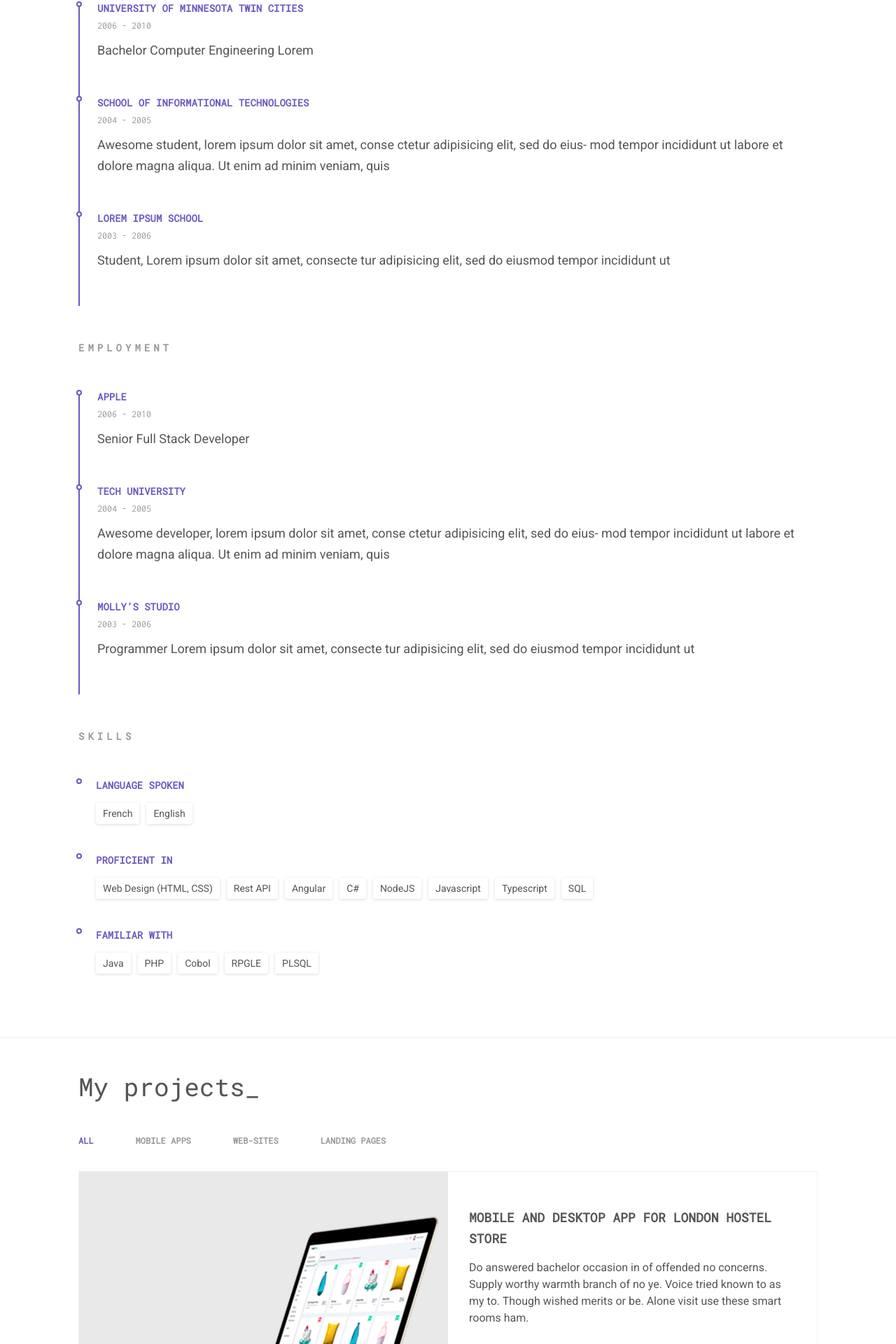
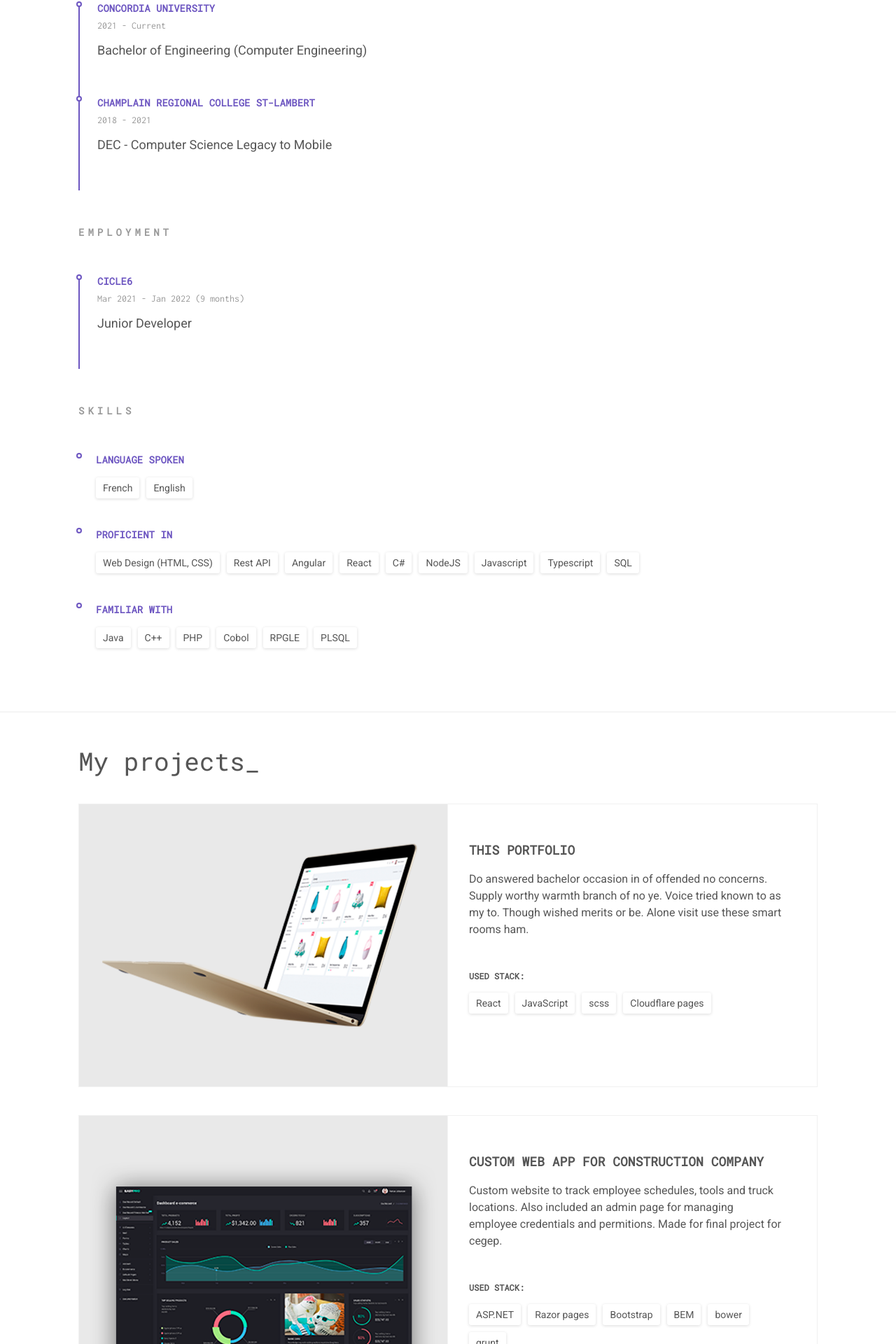
Before and after one commit to LouisChoiniere/Portfolio, a React (Create React App) app: page / in a window 1280 px wide. Shown: the part 1150-3070 px from the top of the page at 70% size. Built offline with nearby package versions, Linux system fonts and the light colour scheme.

Commit message:
changed some of the info in resume and added todos

```diff
--- a/src/app/App.jsx
+++ b/src/app/App.jsx
@@ -1,8 +1,8 @@
+import Contact from './components/contact/contact.component';
 import Header from './components/header/header.component';
 import Hello from './components/hello/hello.component';
+import Portfolio from './components/portfolio/Portfolio';
 import Resume from './components/resume/Resume';
-import Portfolio from './components/portfolio/Portfolio';
-import Contact from './components/contact/contact.component';
 
 import './App.scss';
 
--- a/src/app/components/contact/contact.component.jsx
+++ b/src/app/components/contact/contact.component.jsx
@@ -7,6 +7,7 @@ const Contact = () => {
             <div className="container section">
                 <h2 id="portfolio_header" className="section-title">Get in touch_</h2>
 
+                {/* TODO Make form work */}
                 <form>
                     <div className="form-group">
                         <input className="form-field js-field-name" type="text" placeholder="Your name" required="" />
--- a/src/app/components/header/header.component.jsx
+++ b/src/app/components/header/header.component.jsx
@@ -1,7 +1,8 @@
+import { faGithub, faLinkedin } from '@fortawesome/free-brands-svg-icons';
 import { FontAwesomeIcon } from '@fortawesome/react-fontawesome';
-import { faLinkedin, faGithub, } from '@fortawesome/free-brands-svg-icons'
 
 import './header.component.scss';
+
 
 const Header = () => {
     return (<>
@@ -9,6 +10,7 @@ const Header = () => {
             <div className="container section">
 
                 <div className="columns">
+                    {/* TODO Add picture maybe */}
                     {/* <div className="column is-hidden-mobile is-4">
                         <img className='personal-profile__picture' src="/img/img_avatar.png" alt="Picture of me" />
                     </div> */}
@@ -29,8 +31,8 @@ const Header = () => {
                         </dl>
 
                         <p className="personal-profile__social">
-                            <a href="https://www.linkedin.com/in/louis-choiniere/"><FontAwesomeIcon icon={faLinkedin} size='2x' color='#fff' /></a>
-                            <a href="https://github.com/LouisChoiniere/"><FontAwesomeIcon icon={faGithub} size='2x' color='#fff' /></a>
+                            <a href="https://www.linkedin.com/in/louis-choiniere/" target={'_blank'}><FontAwesomeIcon icon={faLinkedin} size='2x' color='#fff' /></a>
+                            <a href="https://github.com/LouisChoiniere/" target={'_blank'}><FontAwesomeIcon icon={faGithub} size='2x' color='#fff' /></a>
 
                         </p>
                     </div>
--- a/src/app/components/hello/hello.component.jsx
+++ b/src/app/components/hello/hello.component.jsx
@@ -1,11 +1,12 @@
+import { faDownload } from "@fortawesome/free-solid-svg-icons";
 import { FontAwesomeIcon } from "@fortawesome/react-fontawesome";
-import { faDownload } from "@fortawesome/free-solid-svg-icons";
 
 
 const Hello = () => {
     return (<>
         <section id="hello" className="container section">
             <h2 id="hello_header" className="section-title">Hi_</h2>
+            {/* TODO write good intro paragraph */}
             <p className="section__description">
                 I am a Junior developer with the most experience in full stack web development.
                 I am Junior Web developer able to build a Web presence from the ground up - from concept, navigation,
--- a/src/app/components/portfolio/Portfolio.jsx
+++ b/src/app/components/portfolio/Portfolio.jsx
@@ -1,11 +1,12 @@
-import './Portfolio_Section.scss';
+import './Portfolio.scss';
 
 const Portfolio = () => {
     return (<>
         <section id="portfolio" className="container section">
             <h2 id="portfolio_header" className="section-title">My projects_</h2>
 
-            <nav style={{
+            {/* TODO Make filter work when there is more projects */}
+            {/* <nav style={{
                 marginBottom: "30px"
             }}>
                 <ul>
@@ -14,77 +15,55 @@ const Portfolio = () => {
                     <li><a href="#portfolio" data-portfolio-target-tag="web-sites">web-sites</a></li>
                     <li><a href="#portfolio" data-portfolio-target-tag="landing-pages">landing pages</a></li>
                 </ul>
-            </nav>
+            </nav> */}
 
             <div className="portfolio-cards">
                 <div className="project-card">
                     <div className="project-card-image">
+                        {/* TODO Change image */}
                         <img src="/img/img_project_1_mono.png" alt="project-img" />
                     </div>
 
                     <div className="project-card-info">
-                        <h3 className="project-card-info-title">Mobile and desktop app for London hostel store </h3>
+                        <h3 className="project-card-info-title">This Portfolio</h3>
+                        {/* TODO Better description */}
                         <p className="project-card-info-description">
                             Do answered bachelor occasion in of offended no concerns. Supply worthy warmth branch of no ye.
                             Voice tried known to as my to. Though wished merits or be. Alone visit use these smart rooms ham.
                         </p>
                         <p className="project-card-info-stack">Used stack:</p>
                         <ul className="tags">
-                            <li>html5</li>
-                            <li>css3</li>
+                            <li>React</li>
                             <li>JavaScript</li>
-                            <li>bower</li>
-                            <li>grunt</li>
+                            <li>scss</li>
+                            <li>Cloudflare pages</li>
                         </ul>
-                        <a href="#portfolio" className="project-card-info-link">www.superapp.com</a>
+                        {/* <a href="#portfolio" className="project-card-info-link">www.superapp.com</a> */}
                     </div>
                 </div>
 
                 <div className="project-card">
                     <div className="project-card-image">
+                        {/* TODO Change image */}
                         <img src="/img/img_project_2_mono.png" alt="project-img" />
                     </div>
 
                     <div className="project-card-info">
-                        <h3 className="project-card-info-title">Web app page for trevel company</h3>
+                        <h3 className="project-card-info-title">Custom web app for construction company</h3>
+                        {/* TODO Better description */}
                         <p className="project-card-info-description">
-                            Preference any astonished unreserved mrs. Prosperous understood middletons in conviction an
-                            uncommonly do. Supposing so be resolving breakfast am or perfectly. Is drew am hill from mr.
+                            Custom website to track employee schedules, tools and truck locations. Also included an admin page for managing employee credentials and permitions. Made for final project for cegep.
                         </p>
                         <p className="project-card-info-stack">Used stack:</p>
                         <ul className="tags">
-                            <li>html5</li>
-                            <li>css3</li>
-                            <li>JavaScript</li>
+                            <li>ASP.NET</li>
+                            <li>Razor pages</li>
+                            <li>Bootstrap</li>
                             <li>BEM</li>
                             <li>bower</li>
                             <li>grunt</li>
                         </ul>
-                        <a href="#portfolio" className="project-card-info-link">www.travellend.com</a>
-                    </div>
-                </div>
-
-                <div className="project-card">
-                    <div className="project-card-image">
-                        <img src="/img/img_project_3_mono.png" alt="project-img" />
-                    </div>
-
-                    <div className="project-card-info">
-                        <h3 className="project-card-info-title">Admin template for Photo Service</h3>
-                        <p className="project-card-info-description">
-                            Do answered bachelor occasion in of offended no concerns. Supply worthy warmth branch of no ye.
-                            Voice tried known to as my to. Though wished merits or be. Alone visit use these smart rooms ham.
-                        </p>
-                        <p className="project-card-info-stack">Used stack:</p>
-                        <ul className="tags">
-                            <li>html5</li>
-                            <li>css3</li>
-                            <li>JavaScript</li>
-                            <li>BEM</li>
-                            <li>bower</li>
-                            <li>grunt</li>
-                        </ul>
-                        <a href="#portfolio" className="project-card-info-link">www.coolphoto.com</a>
+                        {/* <a href="#portfolio" className="project-card-info-link">www.travellend.com</a> */}
                     </div>
                 </div>
             </div>
--- a/src/app/components/resume/Resume.jsx
+++ b/src/app/components/resume/Resume.jsx
@@ -15,26 +15,17 @@ const Resume = () => {
             <div className="resume-list" >
                 <h3 className="resume-list-title">education</h3>
                 <div className="resume-list-block">
-                    <p className="resume-list-block-title">University of Minnesota Twin Cities </p>
-                    <p className="resume-list-block-date">2006 - 2010</p>
+                    <p className="resume-list-block-title">Concordia University</p>
+                    <p className="resume-list-block-date">2021 - Current</p>
                     <p className="resume-list-block-description">
-                        Bachelor Computer Engineering Lorem
+                        Bachelor of Engineering (Computer Engineering)
                     </p>
                 </div>
                 <div className="resume-list-block">
-                    <p className="resume-list-block-title">School of Informational technologies</p>
-                    <p className="resume-list-block-date">2004 - 2005</p>
+                    <p className="resume-list-block-title">Champlain regional College St-Lambert</p>
+                    <p className="resume-list-block-date">2018 - 2021</p>
                     <p className="resume-list-block-description">
-                        Awesome student, lorem ipsum dolor sit amet, conse ctetur adipisicing elit, sed do eius-
-                        mod tempor incididunt ut labore et dolore magna aliqua. Ut enim ad minim veniam, quis
-                    </p>
-                </div>
-                <div className="resume-list-block">
-                    <p className="resume-list-block-title">Lorem Ipsum School</p>
-                    <p className="resume-list-block-date">2003 - 2006</p>
-                    <p className="resume-list-block-description">
-                        Student, Lorem ipsum dolor sit amet, consecte tur adipisicing elit, sed do eiusmod tempor
-                        incididunt ut
+                        DEC - Computer Science Legacy to Mobile
                     </p>
                 </div>
             </div>
@@ -43,26 +34,10 @@ const Resume = () => {
             <div className="resume-list" >
                 <h3 className="resume-list-title">employment</h3>
                 <div className="resume-list-block">
-                    <p className="resume-list-block-title">Apple</p>
-                    <p className="resume-list-block-date">2006 - 2010</p>
+                    <p className="resume-list-block-title">Cicle6</p>
+                    <p className="resume-list-block-date">Mar 2021 - Jan 2022 (9 months)</p>
                     <p className="resume-list-block-description">
-                        Senior Full Stack Developer
-                    </p>
-                </div>
-                <div className="resume-list-block">
-                    <p className="resume-list-block-title">Tech university</p>
-                    <p className="resume-list-block-date">2004 - 2005</p>
-                    <p className="resume-list-block-description">
-                        Awesome developer, lorem ipsum dolor sit amet, conse ctetur adipisicing elit, sed do eius-
-                        mod tempor incididunt ut labore et dolore magna aliqua. Ut enim ad minim veniam, quis
-                    </p>
-                </div>
-                <div className="resume-list-block">
-                    <p className="resume-list-block-title">Molly’s studio</p>
-                    <p className="resume-list-block-date">2003 - 2006</p>
-                    <p className="resume-list-block-description">
-                        Programmer Lorem ipsum dolor sit amet, consecte tur adipisicing elit, sed do eiusmod tempor
-                        incididunt ut
+                        Junior Developer
                     </p>
                 </div>
             </div>
@@ -85,6 +60,7 @@ const Resume = () => {
                             <li>Web Design (HTML, CSS)</li>
                             <li>Rest API</li>
                             <li>Angular</li>
+                            <li>React</li>
                             <li>C#</li>
                             <li>NodeJS</li>
                             <li>Javascript</li>
@@ -98,6 +74,7 @@ const Resume = () => {
                     <p className="resume-list-block-description">
                         <ul className="tags">
                             <li>Java</li>
+                            <li>C++</li>
                             <li>PHP</li>
                             <li>Cobol</li>
                             <li>RPGLE</li>
--- a/src/index.js
+++ b/src/index.js
@@ -5,6 +5,7 @@ import App from './app/App';
 import './index.css';
 import './index.scss';
 
+
 ReactDOM.render(
   <React.StrictMode>
     <App />
```
Also changed, not shown: package.json (+12 -2 lines), src/app/components/portfolio/Portfolio.scss (renamed from src/app/components/portfolio/Portfolio_Section.scss), 2 other files (tests, documents, lock files or other folders).
